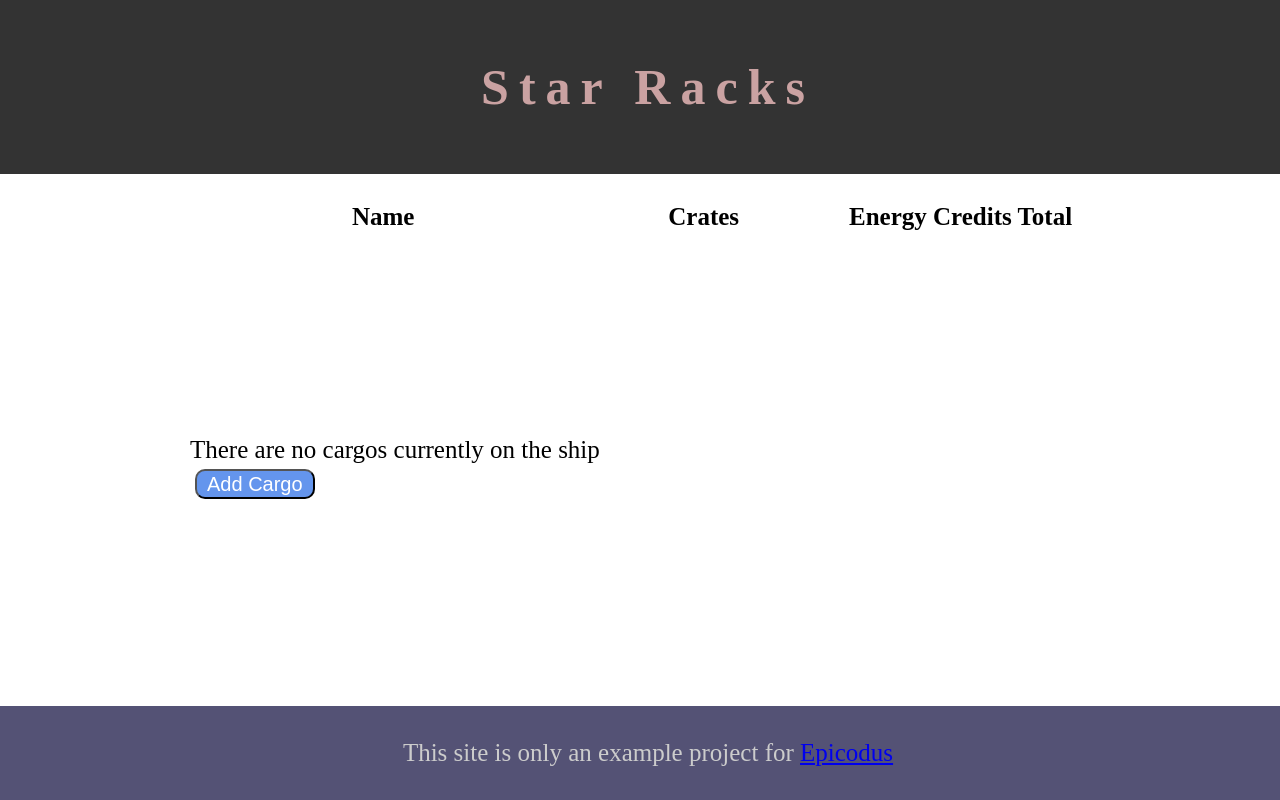
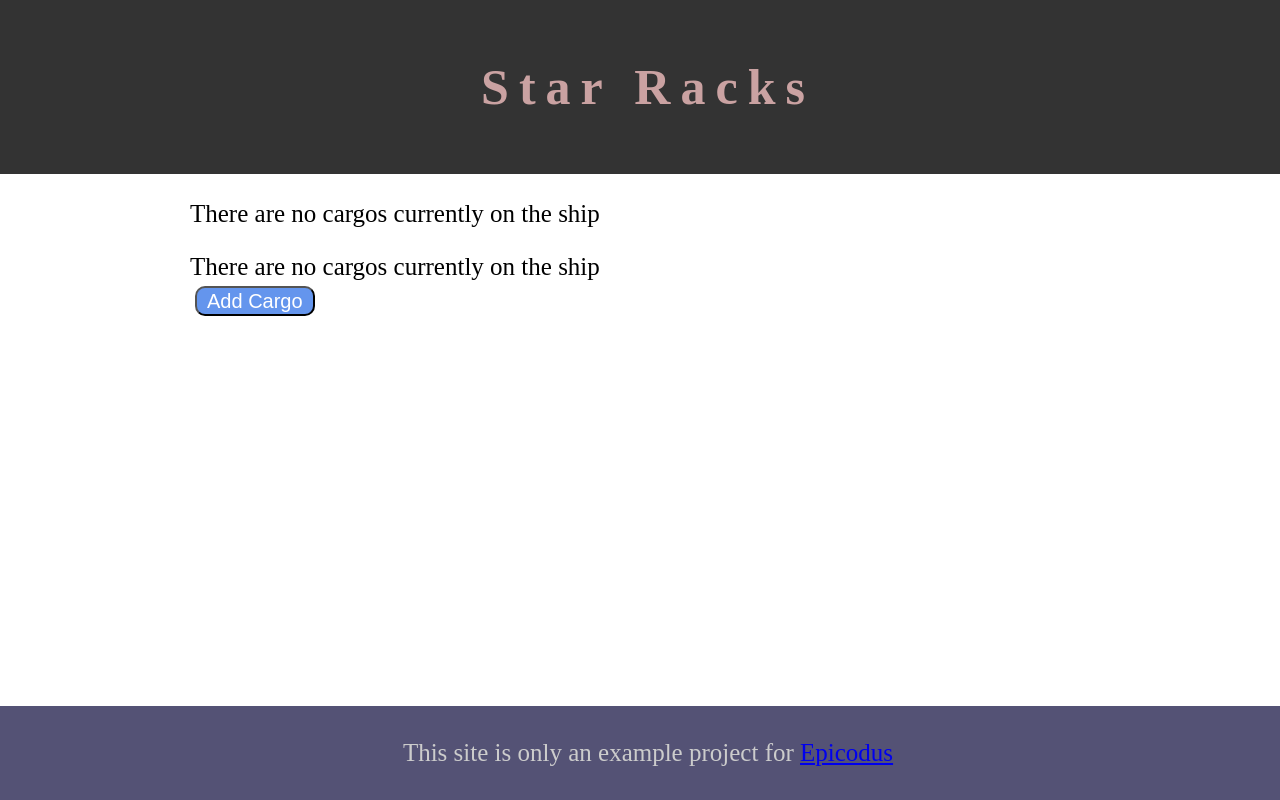
Before and after one commit to mmanchee/StarRacks, a React (Create React App) app: page / in a window 1280 px wide. Built offline with nearby package versions, Linux system fonts and the light colour scheme.

Commit message:
broke it working on tables

```diff
--- a/src/components/CargoList.js
+++ b/src/components/CargoList.js
@@ -4,6 +4,12 @@ import PropTypes from 'prop-types';
 
 
 function CargoList(props) {
+  if(props.Cargo === undefined) {
+    return (
+      <React.Fragment>
+        <p>There are no cargos currently on the ship</p>
+      </React.Fragment>);
+  } else {
     return (
       <React.Fragment>
         <table>
@@ -12,9 +18,10 @@ function CargoList(props) {
             <th class="table-other">Crates</th>
             <th class="table-other">Energy Credits Total</th>
           </tr>
-        <tr>
+        </table>
         <div class="box">
           <div class="inner-box">
+
             {props.Cargos.map((cargo) =>
             <Cargo
               whenCargoClicked = {props.onCargoSelection}
@@ -27,11 +34,10 @@ function CargoList(props) {
             )}
           </div>
         </div>
-        </tr>
-
-      </table>
       </React.Fragment>
     );
+  }
+
 }
 
 Cargo.propTypes = {
--- a/src/index.css
+++ b/src/index.css
@@ -35,10 +35,10 @@
 
 /* Tables */
 .table-name {
-  width: 30%;
+  width: 40%;
 }
 .table-other {
-  width: 20%;
+  width: 30%;
 }
 
 input {
```
Lines whose indentation alone changed are shown as unchanged.
